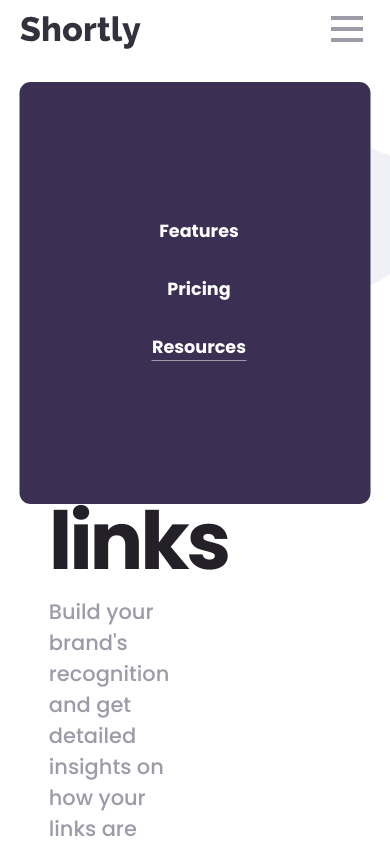
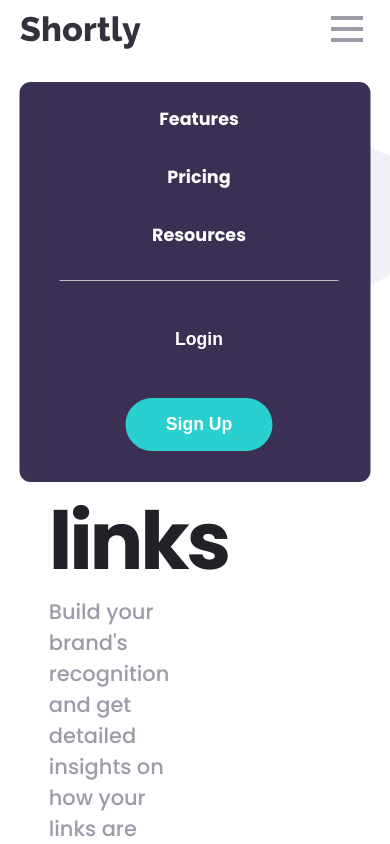
Before and after one commit to slekstut/url-shortening-api-master, a Vue app: page / in a window 390 px wide. Shown: the top 844 px of the page. Built offline with nearby package versions, Linux system fonts and the light colour scheme.

Commit message:
mobile menu ongoing

```diff
--- a/src/components/Navbar.vue
+++ b/src/components/Navbar.vue
@@ -7,19 +7,21 @@
           <li>Features</li>
           <li>Pricing</li>
           <li>Resources</li>
-        </ul>
-      </div>
-      <div class="auth-btns">
+          <li class="user-action">
             <LoginBtn
               :class="{ 'active-btn': isActive === 1 }"
               @click="isActive = 1"
               >Login</LoginBtn
             >
+          </li>
+          <li class="user-action">
             <SignupBtn
               :class="{ 'active-btn': isActive === 2 }"
               @click="isActive = 2"
               >Sign Up</SignupBtn
             >
+          </li>
+        </ul>
       </div>
     </div>
     <div class="menu-icon" @click="activeMobileMenu = !activeMobileMenu">
@@ -107,23 +109,38 @@
         top: 4rem;
         left: 50%;
         transform: translate(-50%);
-        right: 1rem;
         width: 100%;
-        min-height: 50vh;
+        min-height: 25rem;
         height: 100%;
         z-index: 100;
-        border-radius: .7rem;
+        border-radius: 0.7rem;
         li {
           color: $white;
           margin-bottom: 2rem;
-            &:last-child {
-              border-bottom: 1px solid $grayishViolet;
+        }
+        li:nth-child(4) {
+          border-top: 1px solid $gray;
+          width: 90%;
+          button {
+            margin-top: 2rem;
+            margin-right: auto;
+            margin-left: auto;
+          }
+        }
+        .user-action {
+          button {
+            color: $white;
+            margin-bottom: 2rem;
+            margin: 0;
+          }
+          .active-btn {
+            width: 100%;
           }
         }
       }
     }
     .auth-btns {
-      display: none;
+      display: flex;
     }
     .menu-icon {
       display: flex;
```
Lines whose indentation alone changed are shown as unchanged.
